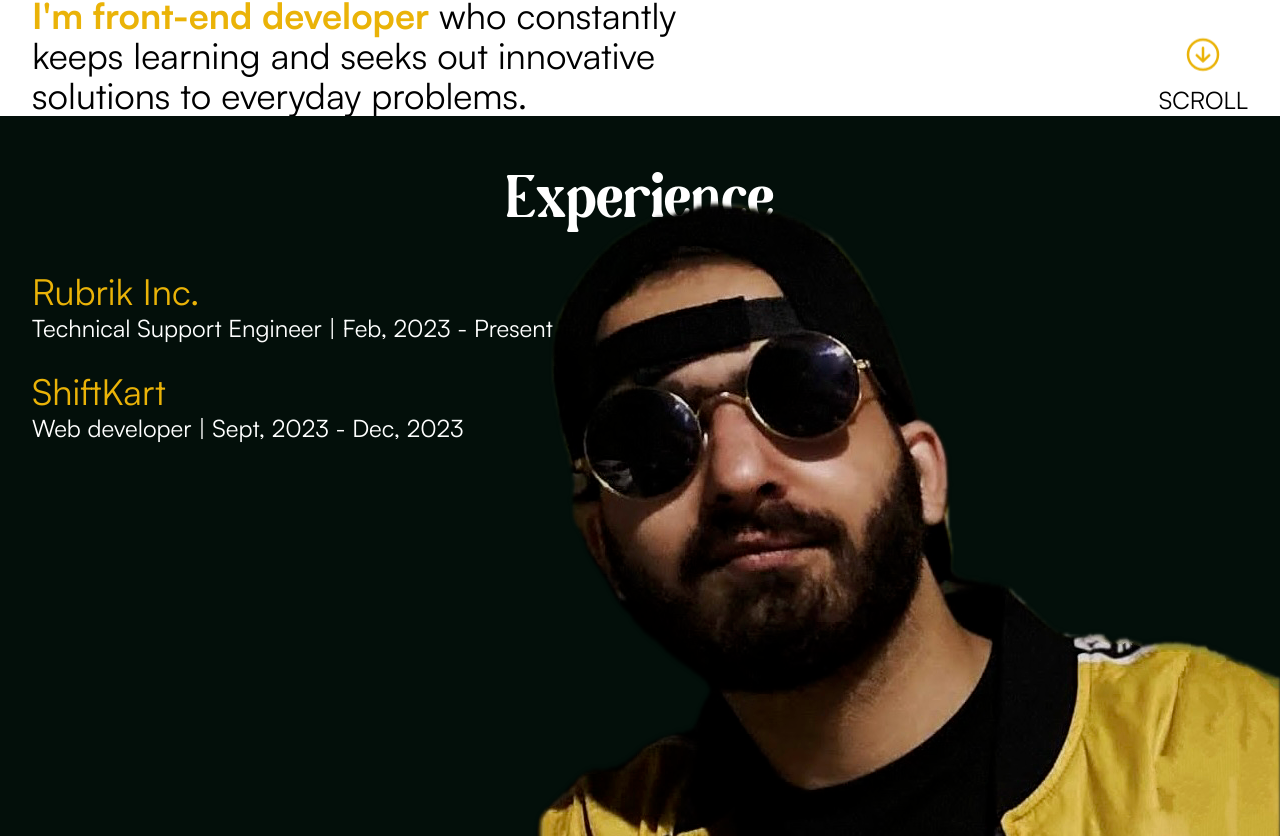
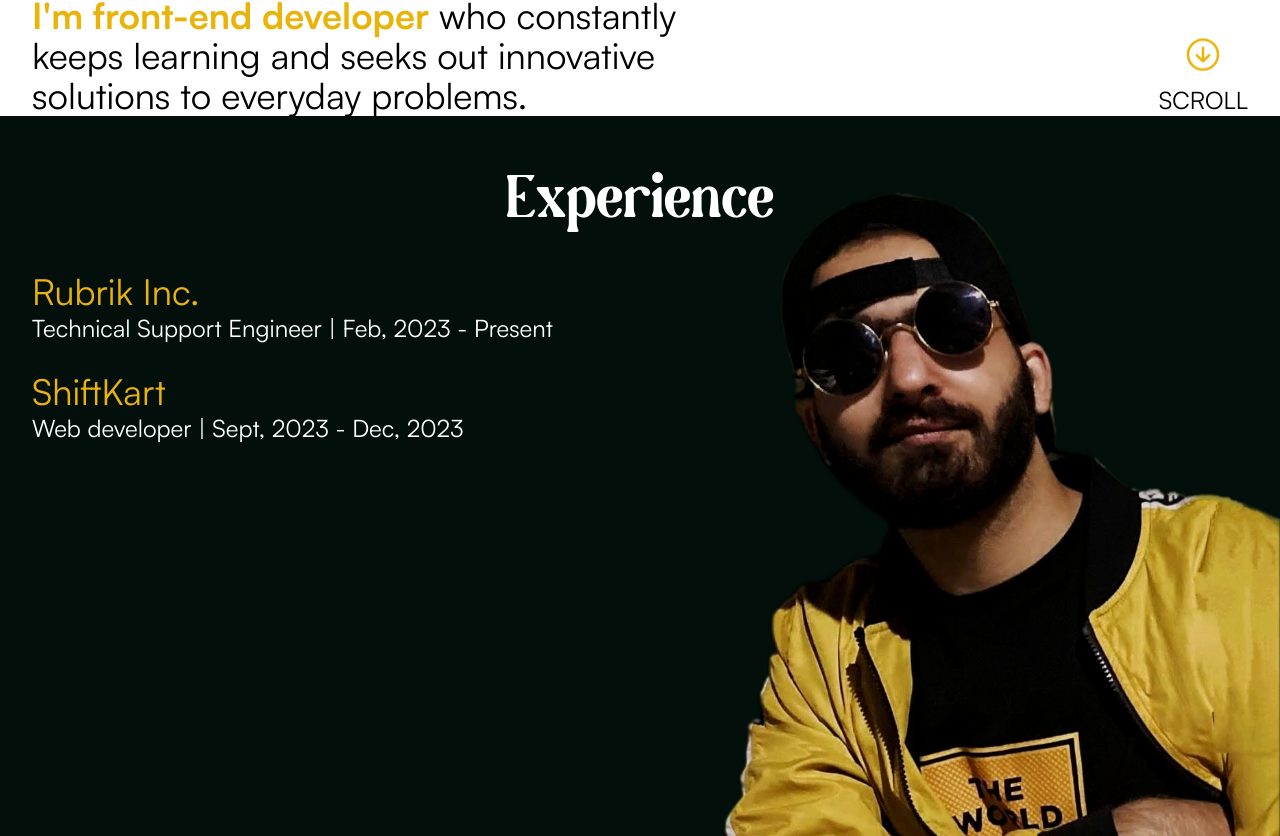
Before and after one commit to maliknajeeb113/najeebfolio, a React (Vite) app: page / in a window 1280 px wide. Shown: the part 684-1520 px from the top of the page. Built offline with nearby package versions, Linux system fonts and the light colour scheme.

Commit message:
revert: nav-bg change: image

```diff
--- a/src/components/About.js
+++ b/src/components/About.js
@@ -24,7 +24,7 @@ const About = () => {
           </div>
         </div>
         <div className="flex items-center absolute right-0 object-contain">
-            <img src={najeeb} className="h-max object-contain" alt="me" />
+            <img src={najeeb} className="max-h-screen object-contain" alt="me" />
           </div>
       </div>
       <Marquee autoFill>
--- a/src/components/Navbar.js
+++ b/src/components/Navbar.js
@@ -35,14 +35,12 @@ const Navbar = () => {
 
   return (
     <nav className="fixed bg-transparent">
-      <div
-        className="w-screen"
-      >
-        {/* <div
+
+        <div
         className={`${
           navColor ? "bg-[rgb(3,15,10)]" : "bg-white"
         }  w-screen `}
-      > */}
+      >
         <div className="p-6 px-10 container mx-auto ">
           <div className="flex justify-between items-center">
             {/* logo start */}
@@ -75,6 +73,7 @@ const Navbar = () => {
                         navColor ? "text-white" : "text-[rgb(3,15,10)]"
                       } font-Satoshi font-semibold hover:text-yellow-500`}
                     >
+
                       {link.name}
                     </Link>
                   </li>
```
